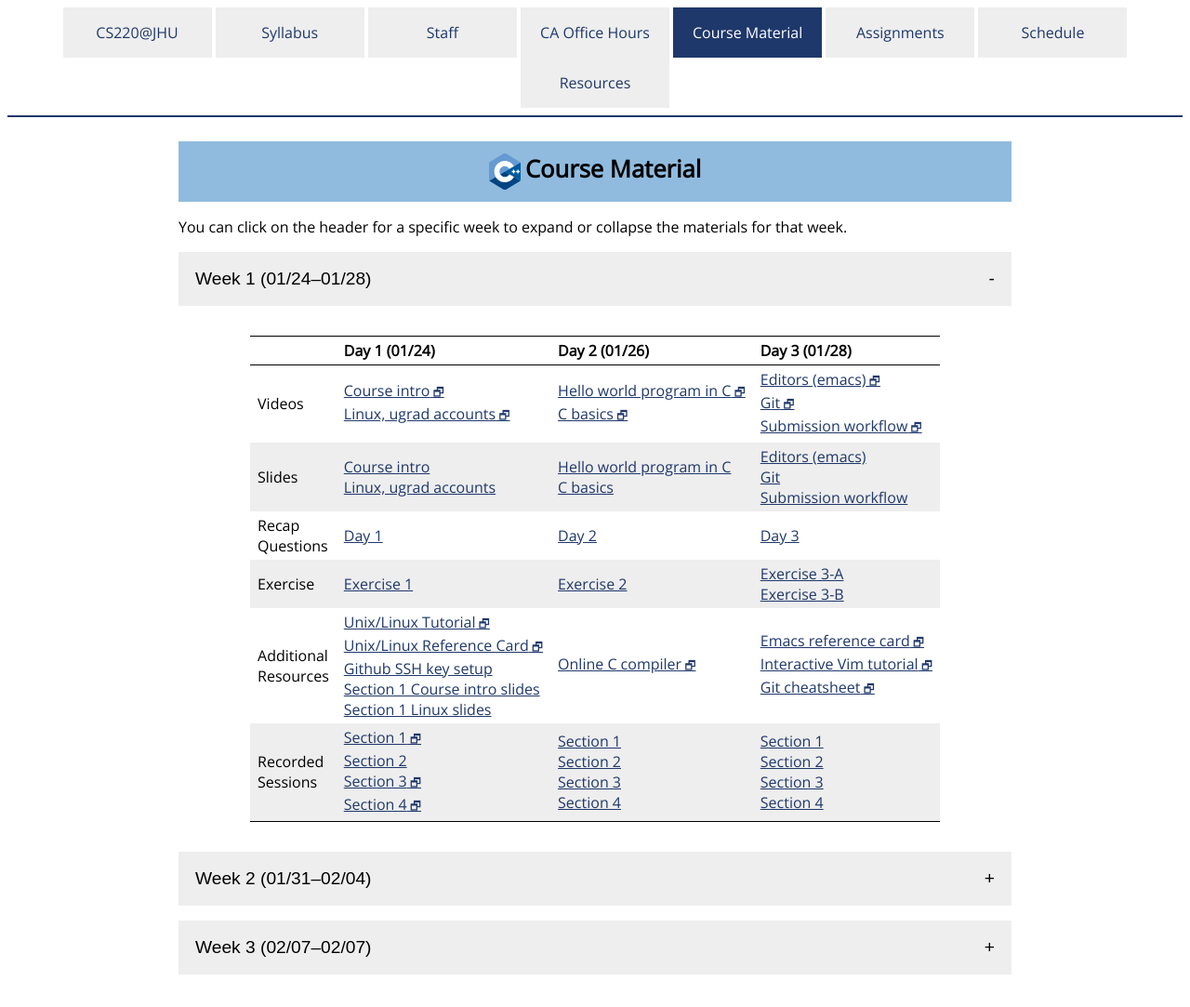
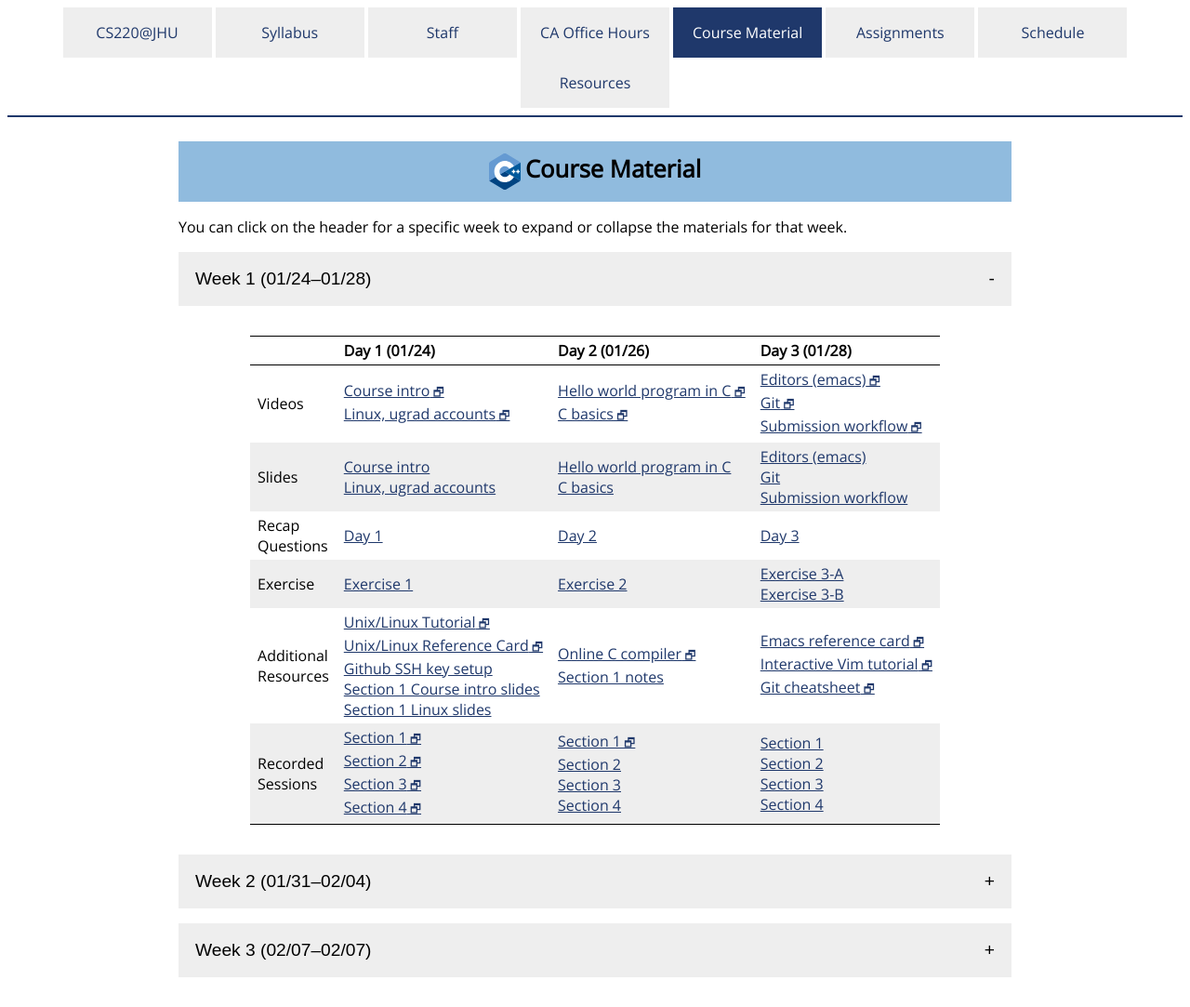
Before and after one commit to jhu-ip/cs220-s22, a Jekyll site: the page built from material.md, in a window 1280 px wide. Shown: the whole page at 93% size. Built offline with Jekyll 4.4.1, drawn with Linux system fonts in a browser that asks for light colours; some web fonts are replaced.

Commit message:
added day 2 sec 1 notes, recording link

```diff
--- a/material.csv
+++ b/material.csv
@@ -11,7 +11,7 @@ Week,Day,Date,Type,"Link text",URL
 1,1,01/24,Resource,"Section 1 Course intro slides",slides/sec01/day01_intro.pdf
 1,1,01/24,Resource,"Section 1 Linux slides",slides/sec01/day01_linux_basics.pdf
 1,1,01/24,Recording,"Section 1",https://jh.hosted.panopto.com/Panopto/Pages/Viewer.aspx?id=914e8dea-f143-4354-8eb8-ae270139ec44
-1,1,01/24,Recording,"Section 2",#
+1,1,01/24,Recording,"Section 2",https://jh.hosted.panopto.com/Panopto/Pages/Viewer.aspx?id=1d57a4aa-3153-4277-bcb0-ae290022bd6a
 1,1,01/24,Recording,"Section 3",https://jh.hosted.panopto.com/Panopto/Pages/Viewer.aspx?id=3f4a0107-2691-41d6-99f0-ae2701625daa
 1,1,01/24,Recording,"Section 4",https://jh.hosted.panopto.com/Panopto/Pages/Viewer.aspx?id=84257fd7-6d0a-4489-a0b5-ae27010ed80b
 1,2,01/26,Video,"Hello world program in C",https://jh.hosted.panopto.com/Panopto/Pages/Viewer.aspx?id=1a42038f-6e6e-43cb-958a-ae230027ad23
@@ -21,7 +21,8 @@ Week,Day,Date,Type,"Link text",URL
 1,2,01/26,Recap,"Day 2",questions/day02.html
 1,2,01/26,Exercise,"Exercise 2",exercise/ex02.html
 1,2,01/26,Resource,"Online C compiler",https://www.onlinegdb.com/online_c_compiler
-1,2,01/26,Recording,"Section 1",#
+1,2,01/26,Resource,"Section 1 notes",slides/sec01/day02_notes.pdf
+1,2,01/26,Recording,"Section 1",https://jh.hosted.panopto.com/Panopto/Pages/Viewer.aspx?id=31bb08b3-9845-4b85-994e-ae29013542fa
 1,2,01/26,Recording,"Section 2",#
 1,2,01/26,Recording,"Section 3",#
 1,2,01/26,Recording,"Section 4",#
--- a/material.md
+++ b/material.md
@@ -57,13 +57,13 @@ the materials for that week.
     <tr>
       <td>Additional<br>Resources</td>
       <td><a class='external' target='_blank' href='https://cs.jhu.edu/~joanne/unix.html'>Unix/Linux Tutorial</a><br><a class='external' target='_blank' href='https://cs.jhu.edu/~joanne/unixRC.pdf'>Unix/Linux Reference Card</a><br><a href='resources/github-ssh.html'>Github SSH key setup</a><br><a href='slides/sec01/day01_intro.pdf'>Section 1 Course intro slides</a><br><a href='slides/sec01/day01_linux_basics.pdf'>Section 1 Linux slides</a></td>
-      <td><a class='external' target='_blank' href='https://www.onlinegdb.com/online_c_compiler'>Online C compiler</a></td>
+      <td><a class='external' target='_blank' href='https://www.onlinegdb.com/online_c_compiler'>Online C compiler</a><br><a href='slides/sec01/day02_notes.pdf'>Section 1 notes</a></td>
       <td><a class='external' target='_blank' href='https://www.gnu.org/software/emacs/refcards/pdf/refcard.pdf'>Emacs reference card</a><br><a class='external' target='_blank' href='https://www.openvim.com/'>Interactive Vim tutorial</a><br><a class='external' target='_blank' href='https://github.github.com/training-kit/downloads/github-git-cheat-sheet.pdf'>Git cheatsheet</a></td>
     </tr>
     <tr>
       <td>Recorded<br>Sessions</td>
-      <td><a class='external' target='_blank' href='https://jh.hosted.panopto.com/Panopto/Pages/Viewer.aspx?id=914e8dea-f143-4354-8eb8-ae270139ec44'>Section 1</a><br><a href='#'>Section 2</a><br><a class='external' target='_blank' href='https://jh.hosted.panopto.com/Panopto/Pages/Viewer.aspx?id=3f4a0107-2691-41d6-99f0-ae2701625daa'>Section 3</a><br><a class='external' target='_blank' href='https://jh.hosted.panopto.com/Panopto/Pages/Viewer.aspx?id=84257fd7-6d0a-4489-a0b5-ae27010ed80b'>Section 4</a></td>
-      <td><a href='#'>Section 1</a><br><a href='#'>Section 2</a><br><a href='#'>Section 3</a><br><a href='#'>Section 4</a></td>
+      <td><a class='external' target='_blank' href='https://jh.hosted.panopto.com/Panopto/Pages/Viewer.aspx?id=914e8dea-f143-4354-8eb8-ae270139ec44'>Section 1</a><br><a class='external' target='_blank' href='https://jh.hosted.panopto.com/Panopto/Pages/Viewer.aspx?id=1d57a4aa-3153-4277-bcb0-ae290022bd6a'>Section 2</a><br><a class='external' target='_blank' href='https://jh.hosted.panopto.com/Panopto/Pages/Viewer.aspx?id=3f4a0107-2691-41d6-99f0-ae2701625daa'>Section 3</a><br><a class='external' target='_blank' href='https://jh.hosted.panopto.com/Panopto/Pages/Viewer.aspx?id=84257fd7-6d0a-4489-a0b5-ae27010ed80b'>Section 4</a></td>
+      <td><a class='external' target='_blank' href='https://jh.hosted.panopto.com/Panopto/Pages/Viewer.aspx?id=31bb08b3-9845-4b85-994e-ae29013542fa'>Section 1</a><br><a href='#'>Section 2</a><br><a href='#'>Section 3</a><br><a href='#'>Section 4</a></td>
       <td><a href='#'>Section 1</a><br><a href='#'>Section 2</a><br><a href='#'>Section 3</a><br><a href='#'>Section 4</a></td>
     </tr>
   </tbody>
```
